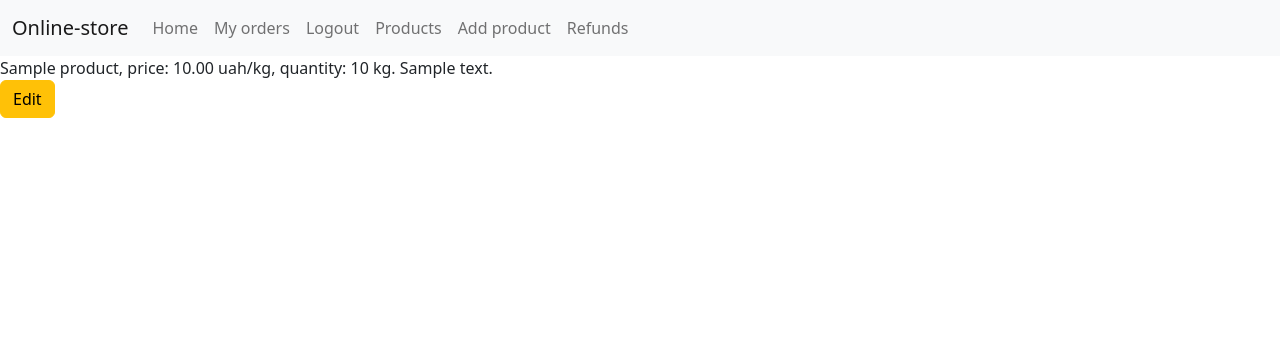
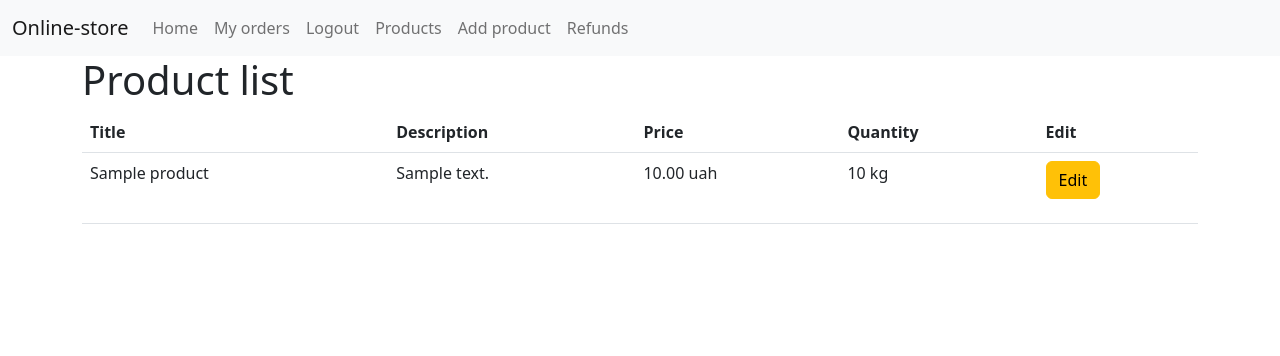
Before and after one commit to VolodymyrKhabarov/online_store, a Django app: page / in a window 1280 px wide. Shown: the top 356 px of the page. Run offline with Django 4.2, Linux system fonts and the light colour scheme; a user stored in the database is signed in; tables that the repository leaves empty hold one stand-in row (values such as "Sample post").

Commit message:
додав стилів для product_list.html

```diff
--- a/products/templates/product_list.html
+++ b/products/templates/product_list.html
@@ -2,12 +2,32 @@
 {% load static %}
 
 {% block content %}
-    {% for product in products %}
-        {{ product.name }},
-        price: {{ product.price }} uah/kg,
-        quantity: {{ product.quantity }} kg.
-        {{ product.description|truncatewords:"10" }}
-    {% if user.is_authenticated %}
+<div class="container">
+        <h1>Product list</h1>
+        <table class="table">
+            <thead>
+                <tr>
+                    <th>Title</th>
+                    <th>Description</th>
+                    <th>Price</th>
+                    <th>Quantity</th>
+                    {% if user.is_authenticated %}
+                    {% if user.is_staff%}
+                        <th>Edit</th>
+                    {% else %}
+                        <th>Buy</th>
+                    {% endif %}
+                    {% endif %}
+                </tr>
+            </thead>
+            <tbody>
+                {% for product in products %}
+                <tr>
+                    <td>{{ product.name }}</td>
+                    <td>{{ product.description }}</td>
+                    <td>{{ product.price }} uah</td>
+                    <td>{{ product.quantity }} kg</td>
+                    <td>{% if user.is_authenticated %}
         {% if user.is_staff%}
             <p><a href="{% url "edit_product" product.id %}" class="btn btn-warning">Edit</a></p>
         {% else %}
@@ -20,7 +40,11 @@
                     <input type="submit" value="Buy">
             </form>
         {% endif %}
-    {% endif %}
-    <br>
-    {% endfor %}
+    {% endif %}</td>
+                </tr>
+                {% endfor %}
+            </tbody>
+        </table>
+    </div>
+
 {% endblock %}
```
